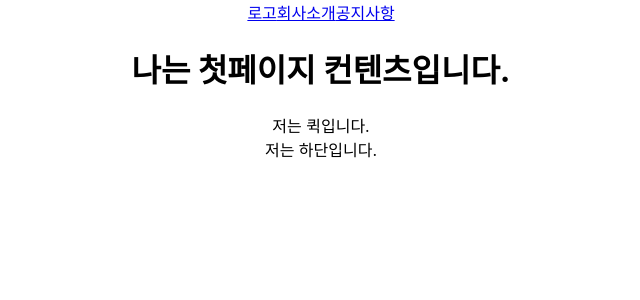
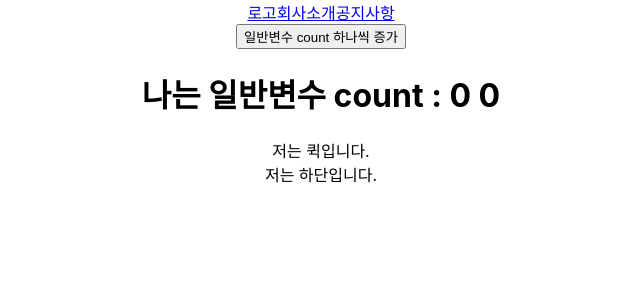
Before and after one commit to zueunjoeng/0716react, a React (Create React App) app: page / in a window 1280 px wide. Shown: the top 300 px of the page, without its empty margins (319-959 px from the left). Built offline with nearby package versions, Linux system fonts and the light colour scheme.

Commit message:
상태변수의 값을 변경하는 상태함수

```diff
--- a/src/component/Entery.js
+++ b/src/component/Entery.js
@@ -1,8 +1,21 @@
-import React from 'react'
+import React, {useState} from 'react'
 
 function Entery() {
+    let count = 0;
+    const[num, setNum] = useState(0);
     return (
-        <h1>나는 첫페이지 컨텐츠입니다.</h1>
+        <div>
+            <button onClick={
+                        ()=>{
+                            count = count + 1;
+                            console.log(count);
+                            setNum(num + 1);
+                            //num=10;(웹에서) 리액트에서는 setNum(10);로 대입해주는거야
+                            //상태변수의 값을 변경하는 상태함수
+                        }
+                       }>일반변수 count 하나씩 증가</button>
+            <h1>나는 일반변수 count : { `${count} ${num}` } </h1>
+        </div>
     )
 }
 
```
